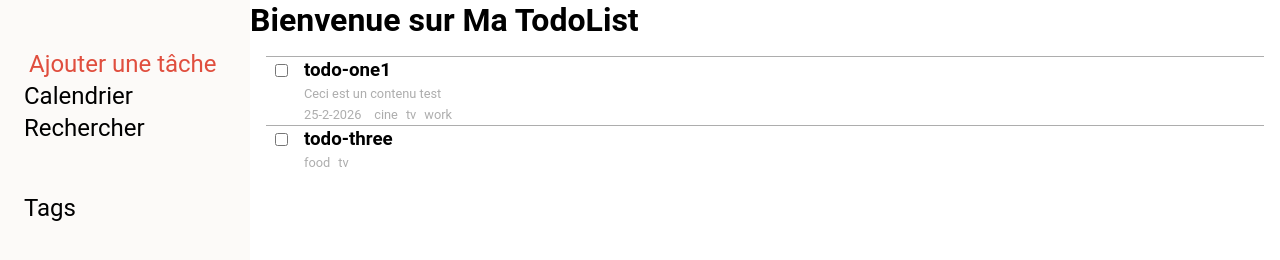
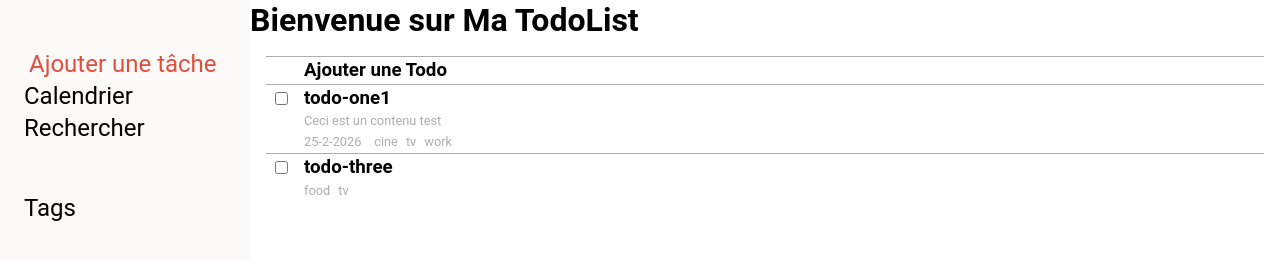
Before and after one commit to gr-pf/odin-todo-list, a website built with webpack: page src/template.html in a window 1280 px wide. Built offline with nearby package versions, Linux system fonts and the light colour scheme.

Commit message:
Add add-todo in DOM todolist

```diff
--- a/src/template.html
+++ b/src/template.html
@@ -21,7 +21,15 @@
       </nav>
       <main class="main">
         <h1 class="title">Bienvenue sur Ma TodoList</h1>
-        <ul class="todo-list"></ul>
+        <ul class="todo-list">
+          <li class="todo-item pseudo-todo">
+            <div class="todo-wrapper">
+              <h3 class="todo-name add-todo">
+                <a href="#">Ajouter une Todo</a>
+              </h3>
+            </div>
+          </li>
+        </ul>
       </main>
     </div>
   </body>
```
